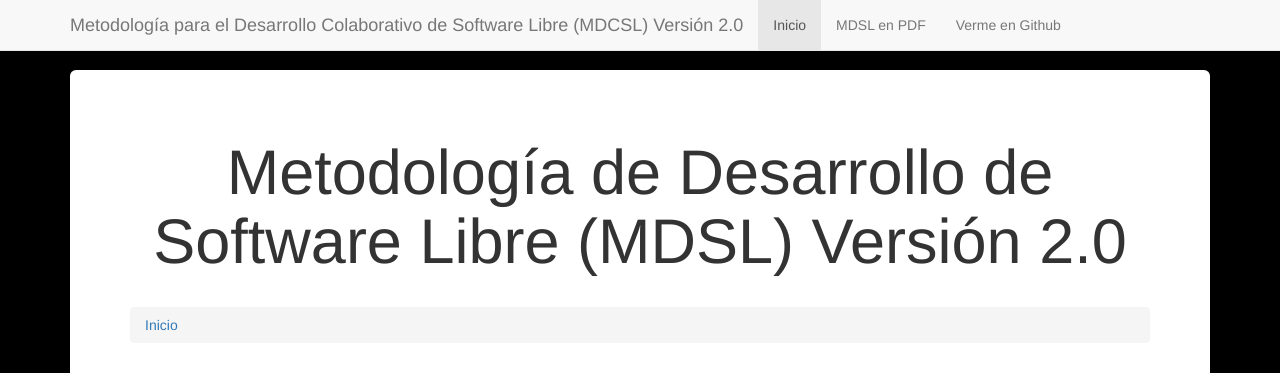
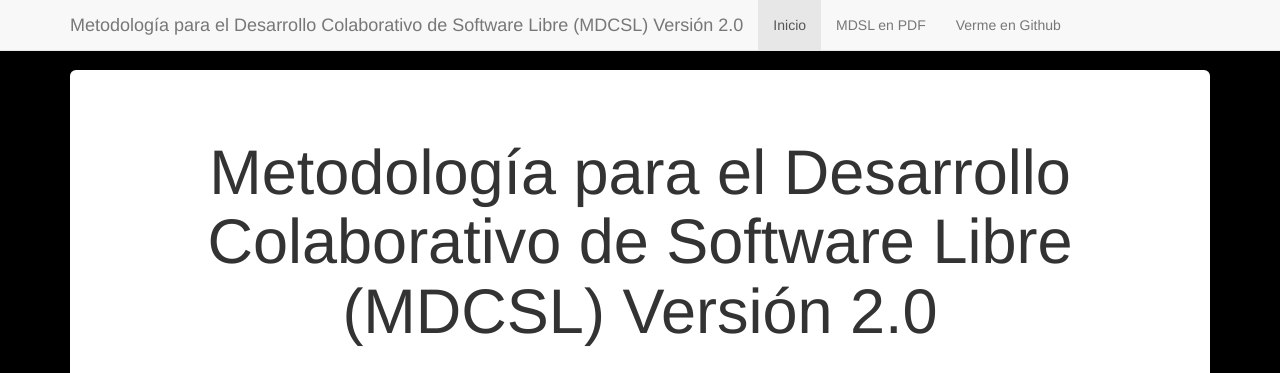
Before and after one commit to argenisosorio/mdcsl-cenditel-plantillas, a plain HTML site: page index.html in a window 1280 px wide. Shown: the top 373 px of the page. Drawn offline with Linux system fonts and the light colour scheme.

Commit message:
Arreglando enunciado en index

```diff
--- a/index.html
+++ b/index.html
@@ -85,7 +85,7 @@
       ================================================== -->
       <div class="jumbotron">
         <div align="center">
-          <h1>Metodología de Desarrollo de Software Libre (MDSL) Versión 2.0</h1>
+          <h1>Metodología para el Desarrollo Colaborativo de Software Libre (MDCSL) Versión 2.0</h1>
         </div>
 
         <br />
```
